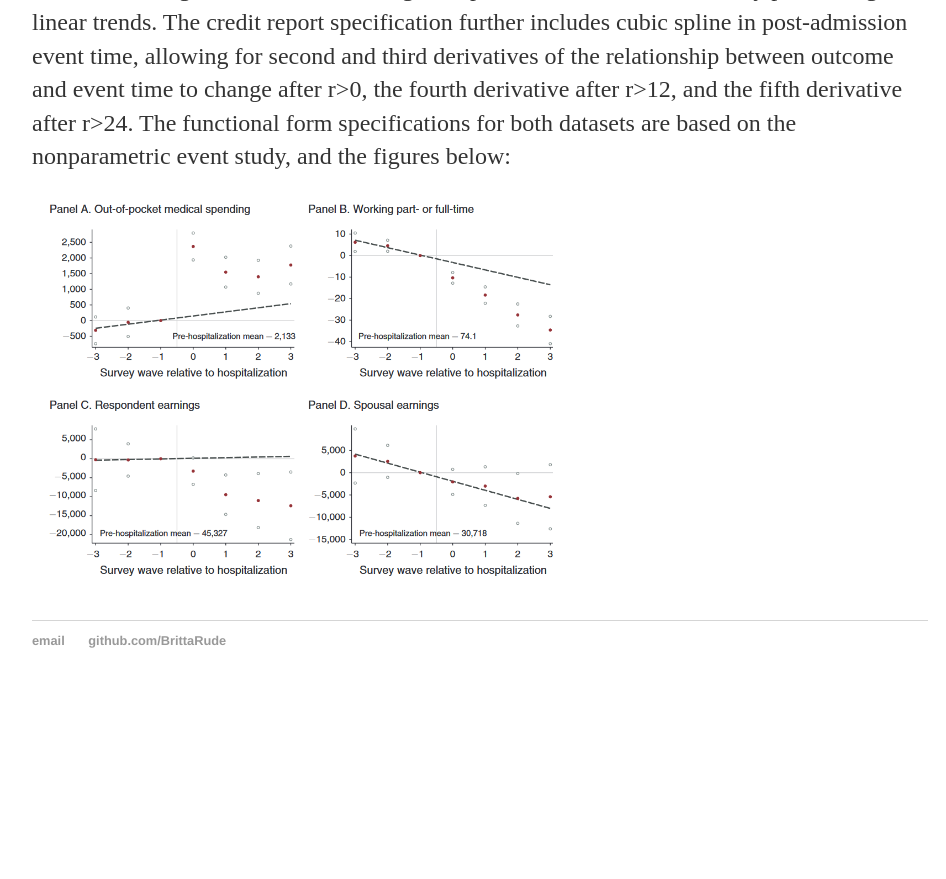
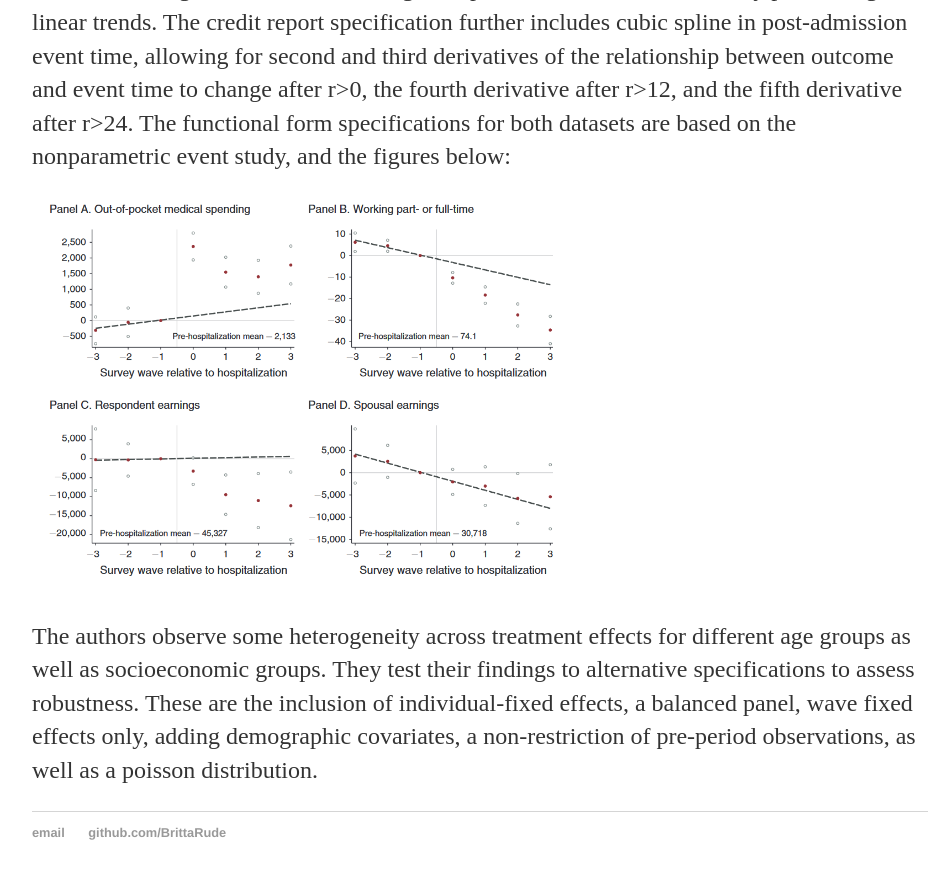
Before and after one commit to BrittaRude/BrittaRude.github.io, a Jekyll site: the page built from inputs_datascience/_posts/2020-07-26-britta-rude-event-studies-dynamic-treatment.md, in a window 1280 px wide and 900 px high, scrolled down 7350 px. Shown: the top 879 px of the window, without its empty margins (160-1106 px from the left). Built offline with Jekyll 4.4.1, drawn with Linux system fonts in a browser that asks for light colours; formulas are drawn with MathJax 3; before the commit the page ends 8058 px from its top, so only the background shows below that.

Commit message:
Update 2020-07-26-britta-rude-event-studies-dynamic-treatment.md

```diff
--- a/inputs_datascience/_posts/2020-07-26-britta-rude-event-studies-dynamic-treatment.md
+++ b/inputs_datascience/_posts/2020-07-26-britta-rude-event-studies-dynamic-treatment.md
@@ -98,3 +98,5 @@ $$ y_{it} = \gamma_t + X_{it} \alpha + \delta r + \sum_{r=0}^3 \mu_r + \epsilon_
 which allows for a linear pre-trend in event time r. The coefficient of interest $$\mu_r S$$ then shows the change in outcome following a hospital admission, relative to any preexisting linear trends. The credit report specification further includes cubic spline in post-admission event time, allowing for second and third derivatives of the relationship between outcome and event time to change after r>0, the fourth derivative after r>12, and the fifth derivative after r>24. The functional form specifications for both datasets are based on the nonparametric event study, and the figures below:
 
 <img src="/images/Dobkin et al.PNG" alt="Roth Bias PreTest" style="max-width:60%;"/>
+
+The authors observe some heterogeneity across treatment effects for different age groups as well as socioeconomic groups. They test their findings to alternative specifications to assess robustness. These are the inclusion of individual-fixed effects, a balanced panel, wave fixed effects only, adding demographic covariates, a non-restriction of pre-period observations, as well as a poisson distribution.
```
